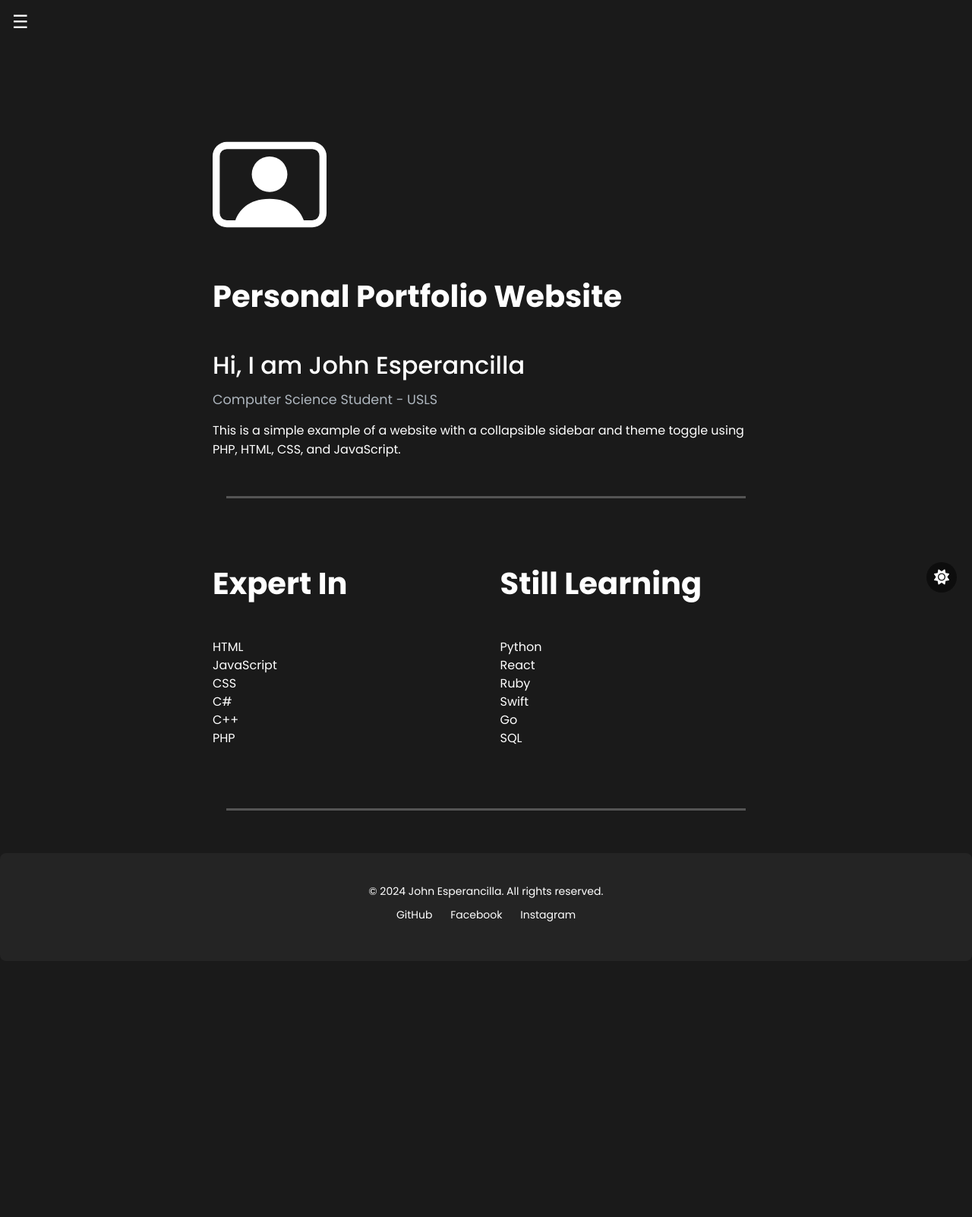
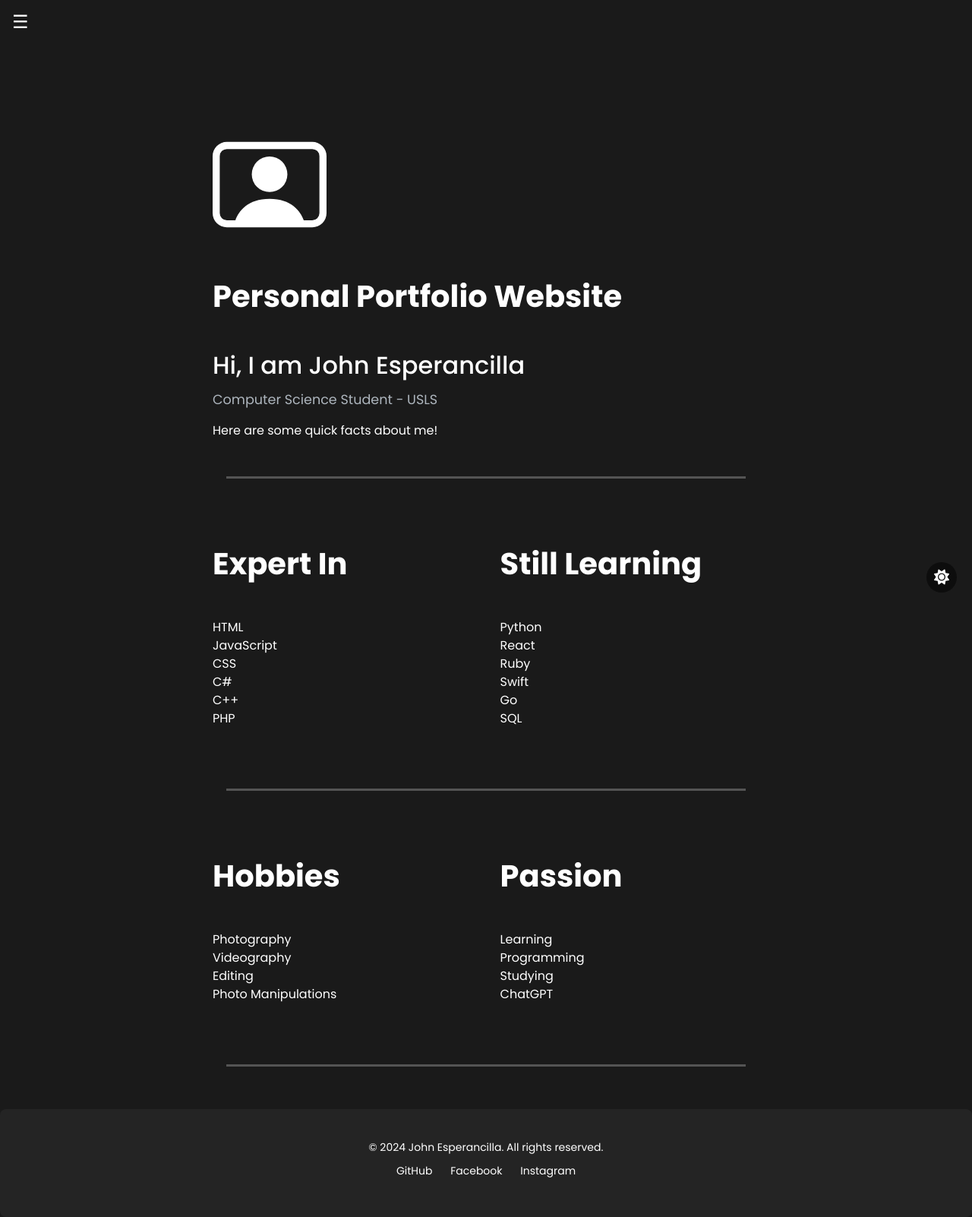
Before and after one commit to JohnEsperancilla-PH/php-portfolio, a PHP site: page /about.php in a window 1280 px wide. Shown: the whole page at 76% size. Before the commit the page ends 1213 px from the top, so only its background shows below. Run offline with PHP 8.4, Linux system fonts and the light colour scheme; some web fonts are replaced.

Commit message:
Implementation of Hobbies

```diff
--- a/about.php
+++ b/about.php
@@ -16,7 +16,7 @@
                     <h1 class="page-header">Personal Portfolio Website</h1>
                     <h2 class="page-name">Hi, I am John Esperancilla</h2>
                     <h5 class="page-info">Computer Science Student - USLS</h5>
-                    <p class="page-content">This is a simple example of a website with a collapsible sidebar and theme toggle using PHP, HTML, CSS, and JavaScript.</p>
+                    <p class="page-content">Here are some quick facts about me!</p>
                 </div>
                 <!-- Horizontal Line -->
                 <?php include 'php-sections/horizontal.php'?>
@@ -24,6 +24,12 @@
                 <div class="col-lg-8 col-md-10" id="main">
                     <!-- Tech Stack -->
                     <?php include 'php-sections/tech-stack.php'?>
+                </div>
+                <!-- Horizontal Line -->
+                <?php include 'php-sections/horizontal.php'?>
+                <div class="col-lg-8 col-md-10" id="main">
+                    <!-- Tech Stack -->
+                    <?php include 'php-sections/hobbies.php'?>
                 </div>
                 <!-- Horizontal Line -->
                 <?php include 'php-sections/horizontal.php'?>
--- /dev/null
+++ b/php-sections/hobbies.php
@@ -0,0 +1,21 @@
+<div style="display: flex; justify-content: space-between;">
+    <div style="width: 48%; box-sizing: border-box;">
+        <h3 class="page-header-resume">Hobbies</h3>
+        <ul class="list-unstyled text-start" style="margin: 0;">
+            <li style="list-style-type: none;"><i class="bi bi-filetype-html"></i> Photography</li>
+            <li style="list-style-type: none;"><i class="bi bi-filetype-js"></i> Videography</li>
+            <li style="list-style-type: none;"><i class="bi bi-filetype-css"></i> Editing</li>
+            <li style="list-style-type: none;"><i class="bi bi-filetype-csharp"></i> Photo Manipulations</li>
+        </ul>
+    </div>
+
+    <div style="width: 48%; box-sizing: border-box;">
+        <h3 class="page-header-resume">Passion</h3>
+        <ul class="list-unstyled text-start" style="padding: 0; margin-bottom: 3rem;">
+            <li style="list-style-type: none;"><i class="bi bi-filetype-python"></i> Learning</li>
+            <li style="list-style-type: none;"><i class="bi bi-filetype-jsx"></i> Programming</li>
+            <li style="list-style-type: none;"><i class="bi bi-filetype-rb"></i> Studying</li>
+            <li style="list-style-type: none;"><i class="bi bi-filetype-swift"></i> ChatGPT</li>
+        </ul>
+    </div>
+</div>
```
